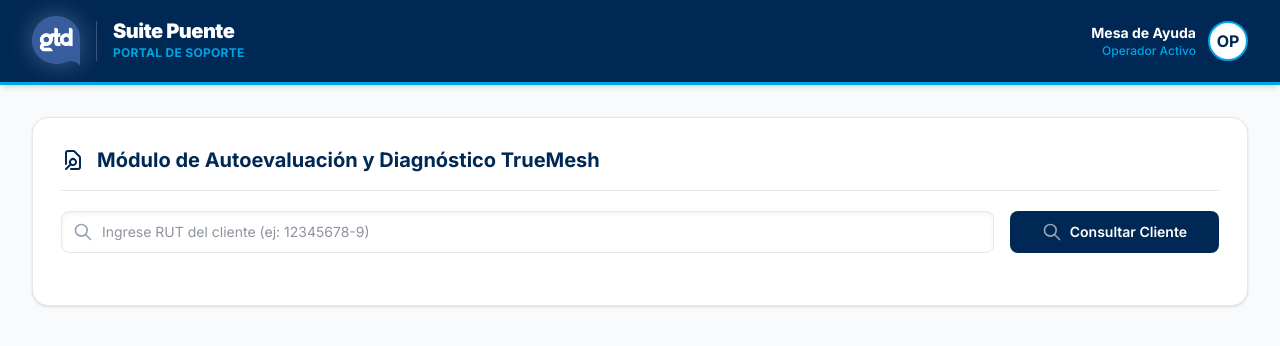
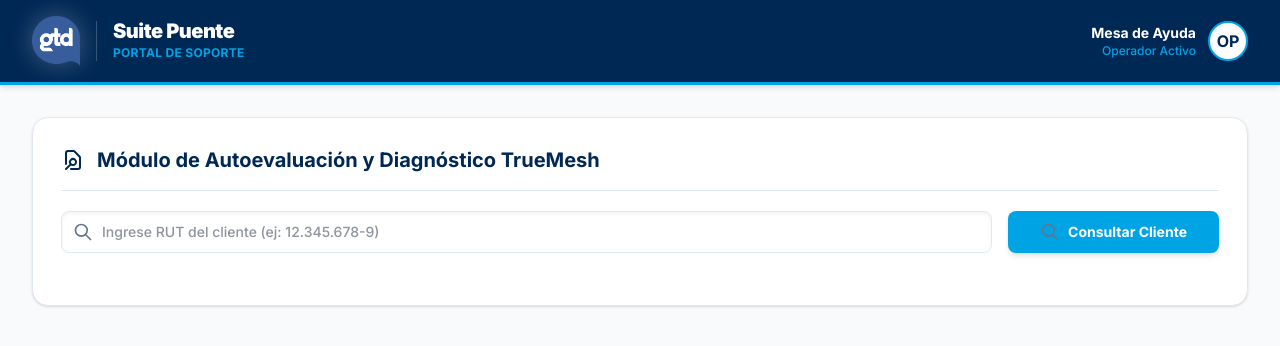
Before and after one commit to KairosSama/CoberturaPerfectaGTD, a Next.js app in the folder Frontend/: page / in a window 1280 px wide. Shown: the top 346 px of the page. Built offline with nearby package versions, Linux system fonts and the light colour scheme.

Commit message:
Implement RUT formatting and update input styles
Added a function to format RUT input with dots and a hyphen. Updated input placeholder and styles for better user experience.

```diff
--- a/Frontend/components/SearchRUT.tsx
+++ b/Frontend/components/SearchRUT.tsx
@@ -6,15 +6,39 @@
   isLoading: boolean;
 }
 
-// Icono de Lupa simple
 const SearchIcon = () => (
-  <svg className="w-5 h-5 text-gray-400" fill="none" stroke="currentColor" viewBox="0 0 24 24">
+  <svg className="w-5 h-5 text-[#64748B]" fill="none" stroke="currentColor" viewBox="0 0 24 24">
     <path strokeLinecap="round" strokeLinejoin="round" strokeWidth={2} d="M21 21l-6-6m2-5a7 7 0 11-14 0 7 7 0 0114 0z" />
   </svg>
 );
 
 export default function SearchRUT({ onSearch, isLoading }: SearchRUTProps) {
   const [rut, setRut] = useState('');
+
+  // Función para forzar el formato XX.XXX.XXX-X
+  const formatRUT = (value: string) => {
+    // 1. Eliminar todo lo que no sea número o letra K/k
+    const cleanValue = value.replace(/[^0-9kK]/g, '');
+    if (cleanValue.length === 0) return '';
+
+    // Si solo hay un número, lo retornamos tal cual
+    if (cleanValue.length <= 1) return cleanValue.toUpperCase();
+
+    // 2. Separar el cuerpo del dígito verificador
+    const body = cleanValue.slice(0, -1);
+    const dv = cleanValue.slice(-1).toUpperCase();
+
+    // 3. Agregar los puntos al cuerpo usando una expresión regular
+    const formattedBody = body.replace(/\B(?=(\d{3})+(?!\d))/g, '.');
+
+    // 4. Unir todo con el guion
+    return `${formattedBody}-${dv}`;
+  };
+
+  const handleRutChange = (e: React.ChangeEvent<HTMLInputElement>) => {
+    const formatted = formatRUT(e.target.value);
+    setRut(formatted);
+  };
 
   const handleSubmit = (e: React.FormEvent) => {
     e.preventDefault();
@@ -35,23 +59,23 @@
         </div>
         <input
           type="text"
-          placeholder="Ingrese RUT del cliente (ej: 12345678-9)"
+          placeholder="Ingrese RUT del cliente (ej: 12.345.678-9)"
           value={rut}
-          onChange={(e) => setRut(e.target.value)}
-          className="w-full pl-10 pr-4 py-2.5 border border-gray-200 rounded-lg focus:outline-none focus:ring-2 focus:ring-[#002855] focus:border-[#002855] transition text-sm shadow-inner"
+          onChange={handleRutChange}
+          maxLength={12} // Límite exacto para el formato con puntos y guion
+          className="w-full pl-10 pr-4 py-2.5 border border-[#E2E8F0] rounded-lg focus:outline-none focus:ring-2 focus:ring-[#002855] focus:border-[#002855] transition text-sm shadow-inner text-[#1E293B] font-medium"
           required
         />
       </div>
       <motion.button
         type="submit"
         disabled={isLoading}
-        className="bg-[#002855] text-white px-8 py-2.5 rounded-lg hover:bg-[#003875] transition font-semibold text-sm disabled:opacity-50 flex items-center gap-2"
+        className="bg-[#00A4E4] text-white px-8 py-2.5 rounded-lg hover:bg-[#008CBE] transition font-bold text-sm disabled:opacity-50 flex items-center gap-2 shadow-md"
         whileHover={{ scale: 1.02 }}
         whileTap={{ scale: 0.98 }}
       >
         {isLoading ? (
           <>
-            {/* Spinner de carga simple */}
             <div className="w-4 h-4 border-2 border-white border-t-transparent rounded-full animate-spin" />
             Buscando...
           </>
```
